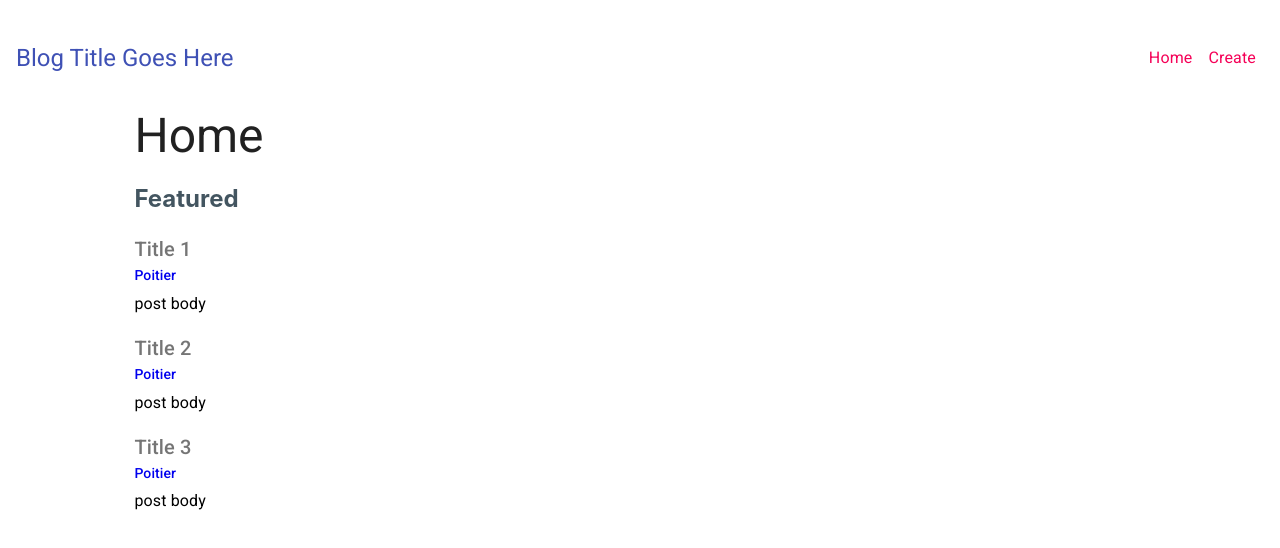
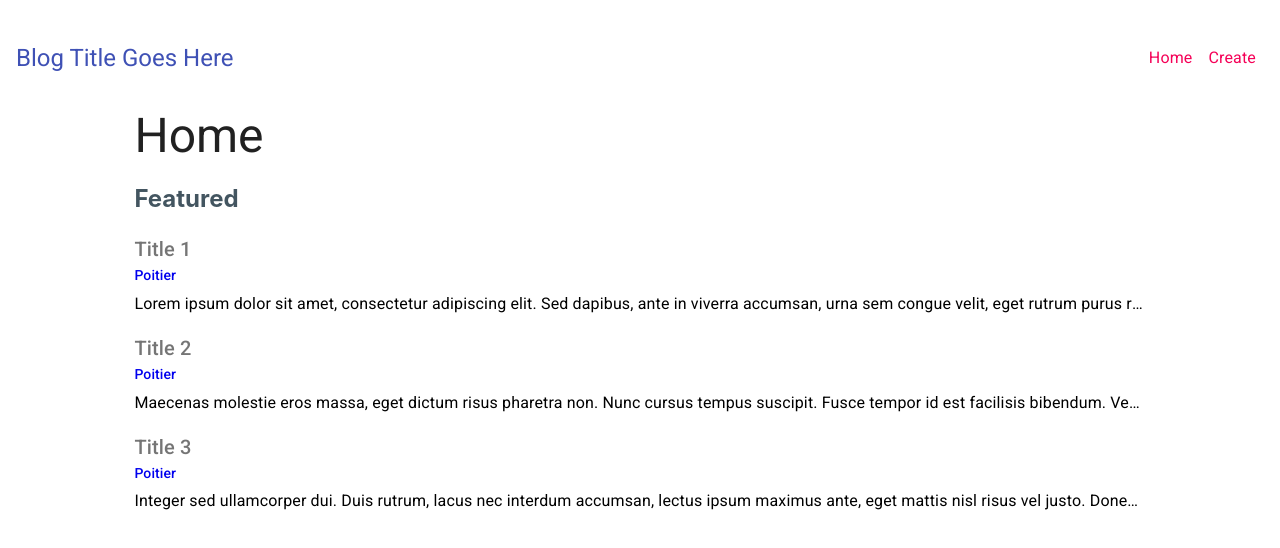
Before and after one commit to pstringe/blog, a React (Create React App) app: page / in a window 1280 px wide. Shown: the top 548 px of the page. Built offline with nearby package versions, Linux system fonts and the light colour scheme; data requests are answered from the project's data file; the HTML template or start-up script is replaced by a standard one.

Commit message:
added noWrap to postList

```diff
--- a/data/db.json
+++ b/data/db.json
@@ -2,19 +2,19 @@
     "posts": [
         {
             "title": "Title 1",
-            "body": "post body",
+            "body": "Lorem ipsum dolor sit amet, consectetur adipiscing elit. Sed dapibus, ante in viverra accumsan, urna sem congue velit, eget rutrum purus risus vel arcu. Morbi posuere dolor in lacus euismod, sit amet aliquam neque tincidunt. Vestibulum nec leo vel velit auctor lobortis eget pharetra ligula. Phasellus accumsan ullamcorper augue. Ut scelerisque diam eu nisi finibus dignissim. Vivamus ac elit sollicitudin, pellentesque nibh quis, sagittis odio. Aliquam nec iaculis dui.",
             "author": "Poitier",
             "id": 1
         },
         {
             "title": "Title 2",
-            "body": "post body",
+            "body": "Maecenas molestie eros massa, eget dictum risus pharetra non. Nunc cursus tempus suscipit. Fusce tempor id est facilisis bibendum. Vestibulum in sem accumsan, pharetra elit sed, sagittis odio. Integer in ultricies orci. Aliquam vitae enim sed justo porta dapibus id in quam. Phasellus nec neque ac velit interdum fringilla. Vestibulum efficitur accumsan vestibulum. Sed pharetra, eros ac vestibulum varius, est diam efficitur leo, quis dapibus enim elit sit amet risus. Integer dictum hendrerit pellentesque. Donec egestas placerat lacus. Nam dapibus augue neque, in lacinia odio cursus vitae. Maecenas eget sollicitudin sem.",
             "author": "Poitier",
             "id": 2
         },
         {
             "title": "Title 3",
-            "body": "post body",
+            "body": "Integer sed ullamcorper dui. Duis rutrum, lacus nec interdum accumsan, lectus ipsum maximus ante, eget mattis nisl risus vel justo. Donec pretium tellus a libero commodo, id finibus justo faucibus. Cras rhoncus nibh id sagittis imperdiet. Morbi convallis, felis vitae tempor convallis, metus quam finibus quam, quis egestas tellus sem vitae turpis. Nulla aliquam dictum lobortis. Mauris volutpat aliquam ultrices. Nam quam dolor, lobortis in commodo vitae, placerat vel odio. In sit amet cursus tellus. Duis neque erat, vestibulum non diam nec, gravida venenatis diam. Sed a nisi in elit iaculis fringilla eu ac sem. Morbi commodo purus eget ante commodo, eu dapibus neque vehicula.",
             "author": "Poitier",
             "id": 3
         }
--- a/src/PostList.js
+++ b/src/PostList.js
@@ -15,7 +15,7 @@ const PostList = ({heading, posts}) => {
                         </div>
                     </Link>
                     <div className='post-preview-body'>
-                        <Typography component='p' variant='body1' paragraph>{post?.body}</Typography>
+                        <Typography component='p' variant='body1' paragraph noWrap>{post?.body}</Typography>
                     </div>
                 </div>
                 ): null;
```
